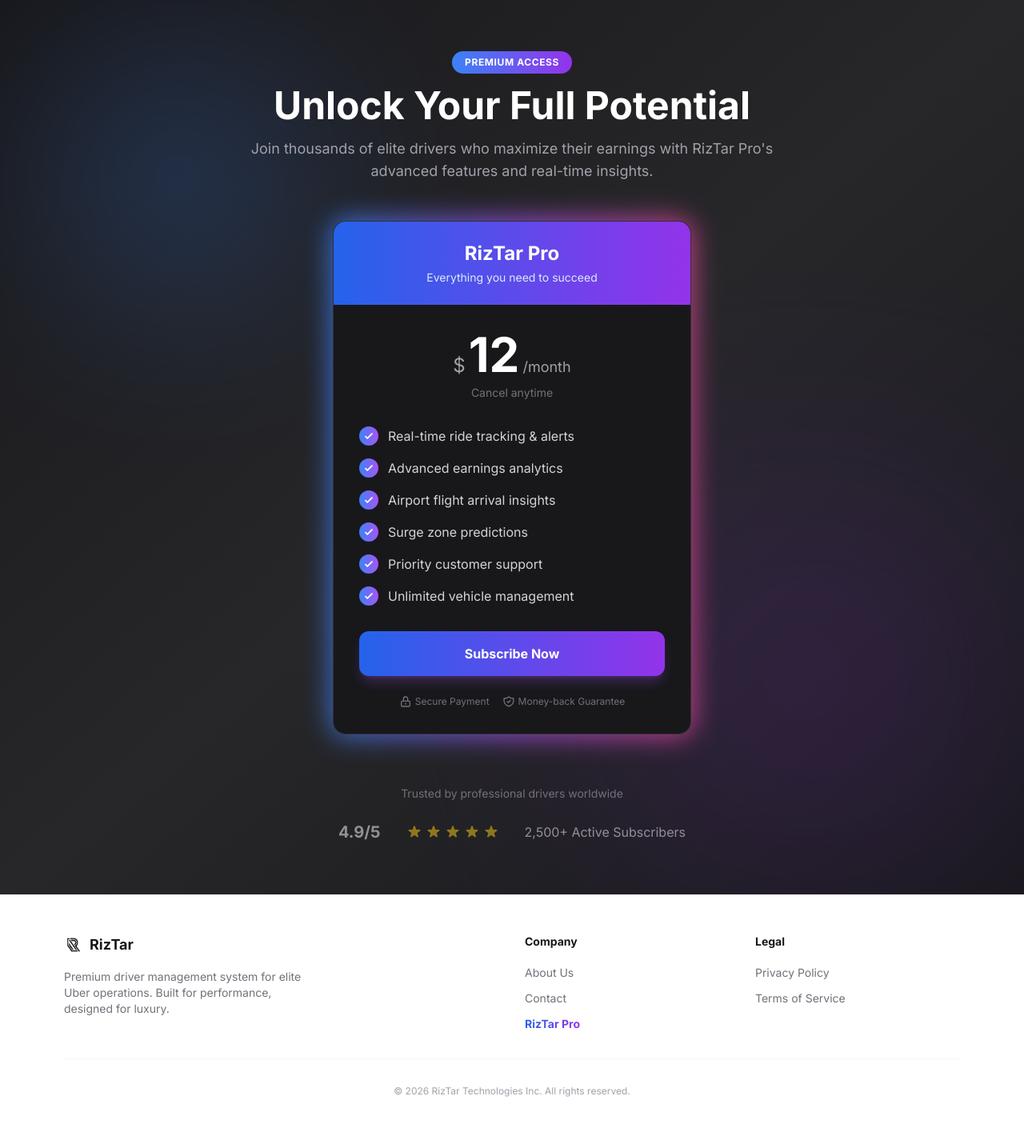
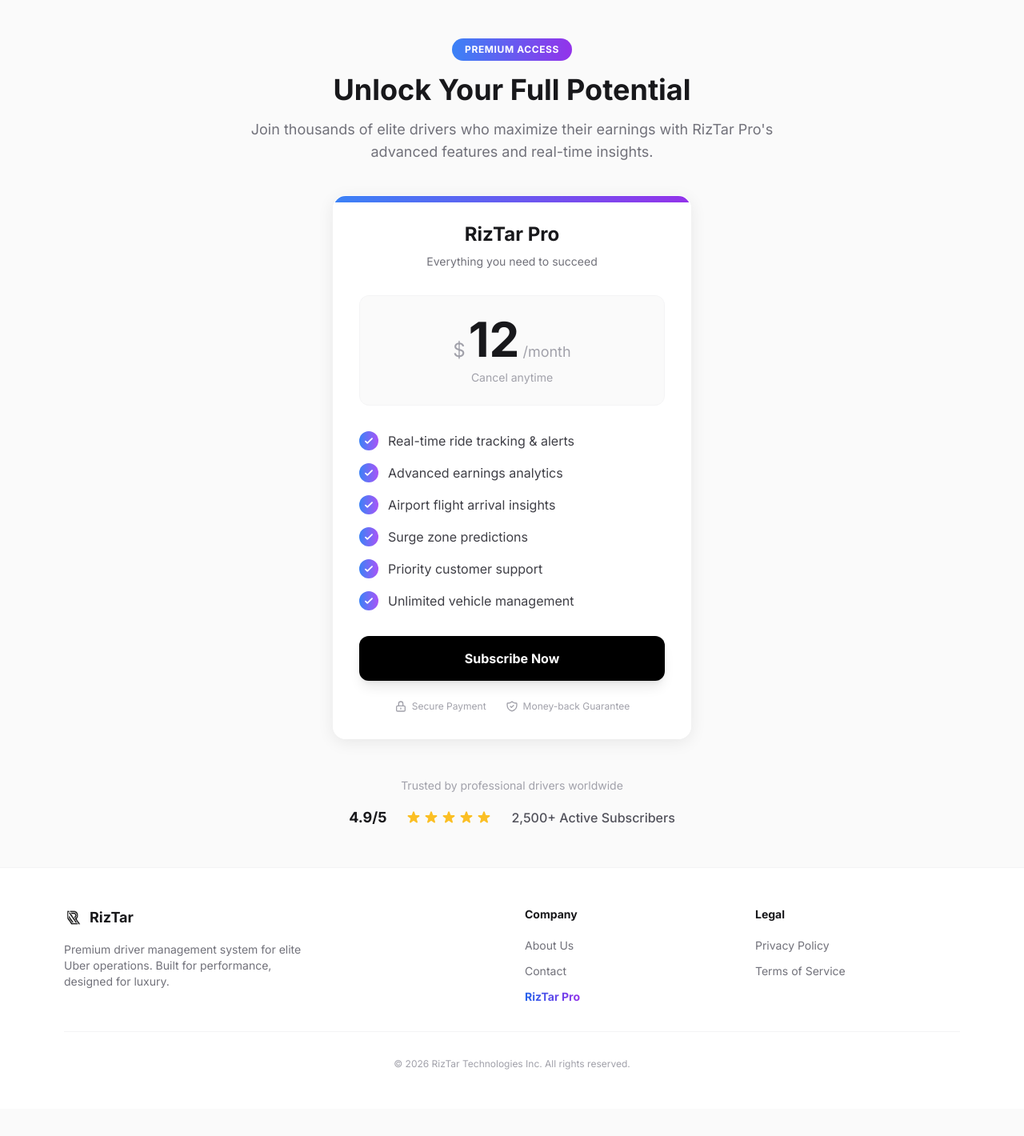
Before and after one commit to carvedkarma/Konvoy, a Flask app: page /subscription in a window 1280 px wide. Shown: the whole page at 80% size. After the commit the page ends 1337 px from the top, so only its background shows below. Run offline with Flask 3, Linux system fonts and the light colour scheme; some libraries are stand-ins or nearby versions.

Commit message:
Update subscription page to match website theme
Refactor the subscription page template to align with the light glassmorphism theme, utilizing light backgrounds, glass panel styling, and consistent gradient accents.

Replit-Commit-Author: Agent
Replit-Commit-Session-Id: c3240ac1-1bc8-4cf4-ba2a-ea4b2eef6a9a
Replit-Commit-Checkpoint-Type: full_checkpoint
Replit-Commit-Event-Id: 45721174-c3ea-421d-bae4-6f434151f93c
Replit-Commit-Screenshot-Url: https://storage.googleapis.com/screenshot-production-us-central1/250f0ca5-e4ac-4ffa-b33a-7dfd825ca120/c3240ac1-1bc8-4cf4-ba2a-ea4b2eef6a9a/SdCYnn0

```diff
--- a/uber/templates/subscription.html
+++ b/uber/templates/subscription.html
@@ -3,39 +3,31 @@
 {% block title %}RizTar Pro - Subscription{% endblock %}
 
 {% block content %}
-<div class="min-h-[85vh] relative overflow-hidden">
-    <div class="absolute inset-0 bg-gradient-to-br from-zinc-900 via-zinc-800 to-zinc-900"></div>
-    <div class="absolute inset-0 opacity-30">
-        <div class="absolute top-20 left-20 w-72 h-72 bg-blue-500 rounded-full filter blur-[120px]"></div>
-        <div class="absolute bottom-20 right-20 w-96 h-96 bg-purple-600 rounded-full filter blur-[150px]"></div>
-    </div>
-
-    <div class="relative z-10 max-w-5xl mx-auto px-4 py-16">
-        <div class="text-center mb-12">
+<div class="max-w-4xl mx-auto px-4 py-12">
+    <div class="text-center mb-10">
         <span class="inline-block px-4 py-1.5 bg-gradient-to-r from-blue-500 to-purple-600 text-white text-xs font-bold uppercase tracking-wider rounded-full mb-4">Premium Access</span>
-            <h1 class="text-4xl md:text-5xl font-bold text-white mb-4">Unlock Your Full Potential</h1>
-            <p class="text-zinc-400 text-lg max-w-2xl mx-auto">Join thousands of elite drivers who maximize their earnings with RizTar Pro's advanced features and real-time insights.</p>
+        <h1 class="text-4xl font-bold text-zinc-900 mb-4">Unlock Your Full Potential</h1>
+        <p class="text-zinc-500 text-lg max-w-2xl mx-auto">Join thousands of elite drivers who maximize their earnings with RizTar Pro's advanced features and real-time insights.</p>
     </div>
 
     <div class="flex justify-center">
         <div class="w-full max-w-md">
-                <div class="relative group">
-                    <div class="absolute -inset-1 bg-gradient-to-r from-blue-500 via-purple-500 to-pink-500 rounded-3xl blur-lg opacity-75 group-hover:opacity-100 transition duration-500"></div>
-
-                    <div class="relative bg-zinc-900 rounded-2xl border border-white/10 overflow-hidden">
-                        <div class="bg-gradient-to-r from-blue-600 to-purple-600 px-8 py-6 text-center">
-                            <h2 class="text-2xl font-bold text-white">RizTar Pro</h2>
-                            <p class="text-blue-100 text-sm mt-1">Everything you need to succeed</p>
-                        </div>
+            <div class="glass-panel rounded-2xl premium-shadow border border-white/20 relative overflow-hidden">
+                <div class="absolute top-0 left-0 w-full h-2 bg-gradient-to-r from-blue-500 to-purple-600"></div>
 
                 <div class="p-8">
                     <div class="text-center mb-8">
+                        <h2 class="text-2xl font-bold text-zinc-900 mb-2">RizTar Pro</h2>
+                        <p class="text-zinc-500 text-sm">Everything you need to succeed</p>
+                    </div>
+
+                    <div class="text-center mb-8 py-6 bg-zinc-50 rounded-xl border border-zinc-100">
                         <div class="flex items-baseline justify-center gap-1">
                             <span class="text-zinc-400 text-2xl">$</span>
-                                    <span class="text-6xl font-bold text-white">12</span>
+                            <span class="text-6xl font-bold text-zinc-900">12</span>
                             <span class="text-zinc-400 text-lg">/month</span>
                         </div>
-                                <p class="text-zinc-500 text-sm mt-2">Cancel anytime</p>
+                        <p class="text-zinc-400 text-sm mt-2">Cancel anytime</p>
                     </div>
 
                     <ul class="space-y-4 mb-8">
@@ -45,7 +37,7 @@
                                     <path stroke-linecap="round" stroke-linejoin="round" stroke-width="3" d="M5 13l4 4L19 7"/>
                                 </svg>
                             </div>
-                                    <span class="text-zinc-300">Real-time ride tracking & alerts</span>
+                            <span class="text-zinc-700">Real-time ride tracking & alerts</span>
                         </li>
                         <li class="flex items-center gap-3">
                             <div class="w-6 h-6 rounded-full bg-gradient-to-r from-blue-500 to-purple-500 flex items-center justify-center flex-shrink-0">
@@ -53,7 +45,7 @@
                                     <path stroke-linecap="round" stroke-linejoin="round" stroke-width="3" d="M5 13l4 4L19 7"/>
                                 </svg>
                             </div>
-                                    <span class="text-zinc-300">Advanced earnings analytics</span>
+                            <span class="text-zinc-700">Advanced earnings analytics</span>
                         </li>
                         <li class="flex items-center gap-3">
                             <div class="w-6 h-6 rounded-full bg-gradient-to-r from-blue-500 to-purple-500 flex items-center justify-center flex-shrink-0">
@@ -61,7 +53,7 @@
                                     <path stroke-linecap="round" stroke-linejoin="round" stroke-width="3" d="M5 13l4 4L19 7"/>
                                 </svg>
                             </div>
-                                    <span class="text-zinc-300">Airport flight arrival insights</span>
+                            <span class="text-zinc-700">Airport flight arrival insights</span>
                         </li>
                         <li class="flex items-center gap-3">
                             <div class="w-6 h-6 rounded-full bg-gradient-to-r from-blue-500 to-purple-500 flex items-center justify-center flex-shrink-0">
@@ -69,7 +61,7 @@
                                     <path stroke-linecap="round" stroke-linejoin="round" stroke-width="3" d="M5 13l4 4L19 7"/>
                                 </svg>
                             </div>
-                                    <span class="text-zinc-300">Surge zone predictions</span>
+                            <span class="text-zinc-700">Surge zone predictions</span>
                         </li>
                         <li class="flex items-center gap-3">
                             <div class="w-6 h-6 rounded-full bg-gradient-to-r from-blue-500 to-purple-500 flex items-center justify-center flex-shrink-0">
@@ -77,7 +69,7 @@
                                     <path stroke-linecap="round" stroke-linejoin="round" stroke-width="3" d="M5 13l4 4L19 7"/>
                                 </svg>
                             </div>
-                                    <span class="text-zinc-300">Priority customer support</span>
+                            <span class="text-zinc-700">Priority customer support</span>
                         </li>
                         <li class="flex items-center gap-3">
                             <div class="w-6 h-6 rounded-full bg-gradient-to-r from-blue-500 to-purple-500 flex items-center justify-center flex-shrink-0">
@@ -85,22 +77,22 @@
                                     <path stroke-linecap="round" stroke-linejoin="round" stroke-width="3" d="M5 13l4 4L19 7"/>
                                 </svg>
                             </div>
-                                    <span class="text-zinc-300">Unlimited vehicle management</span>
+                            <span class="text-zinc-700">Unlimited vehicle management</span>
                         </li>
                     </ul>
 
-                            <button class="w-full py-4 bg-gradient-to-r from-blue-600 to-purple-600 text-white font-bold rounded-xl hover:from-blue-500 hover:to-purple-500 transition-all duration-300 shadow-lg shadow-purple-500/25 hover:shadow-purple-500/40 transform hover:-translate-y-0.5">
+                    <button class="w-full py-4 bg-black text-white font-bold rounded-xl hover:bg-zinc-800 transition-all shadow-lg">
                         Subscribe Now
                     </button>
 
-                            <div class="flex items-center justify-center gap-4 mt-6 text-zinc-500 text-xs">
-                                <div class="flex items-center gap-1">
+                    <div class="flex items-center justify-center gap-6 mt-6 text-zinc-400 text-xs">
+                        <div class="flex items-center gap-1.5">
                             <svg class="w-4 h-4" fill="none" stroke="currentColor" viewBox="0 0 24 24">
                                 <path stroke-linecap="round" stroke-linejoin="round" stroke-width="2" d="M12 15v2m-6 4h12a2 2 0 002-2v-6a2 2 0 00-2-2H6a2 2 0 00-2 2v6a2 2 0 002 2zm10-10V7a4 4 0 00-8 0v4h8z"/>
                             </svg>
                             Secure Payment
                         </div>
-                                <div class="flex items-center gap-1">
+                        <div class="flex items-center gap-1.5">
                             <svg class="w-4 h-4" fill="none" stroke="currentColor" viewBox="0 0 24 24">
                                 <path stroke-linecap="round" stroke-linejoin="round" stroke-width="2" d="M9 12l2 2 4-4m5.618-4.016A11.955 11.955 0 0112 2.944a11.955 11.955 0 01-8.618 3.04A12.02 12.02 0 003 9c0 5.591 3.824 10.29 9 11.622 5.176-1.332 9-6.03 9-11.622 0-1.042-.133-2.052-.382-3.016z"/>
                             </svg>
@@ -111,21 +103,19 @@
             </div>
         </div>
     </div>
+
+    <div class="mt-12 text-center">
+        <p class="text-zinc-400 text-sm mb-4">Trusted by professional drivers worldwide</p>
+        <div class="flex justify-center items-center gap-6">
+            <div class="text-zinc-900 font-bold text-lg">4.9/5</div>
+            <div class="flex gap-0.5">
+                <svg class="w-5 h-5 text-amber-400 fill-current" viewBox="0 0 20 20"><path d="M9.049 2.927c.3-.921 1.603-.921 1.902 0l1.07 3.292a1 1 0 00.95.69h3.462c.969 0 1.371 1.24.588 1.81l-2.8 2.034a1 1 0 00-.364 1.118l1.07 3.292c.3.921-.755 1.688-1.54 1.118l-2.8-2.034a1 1 0 00-1.175 0l-2.8 2.034c-.784.57-1.838-.197-1.539-1.118l1.07-3.292a1 1 0 00-.364-1.118L2.98 8.72c-.783-.57-.38-1.81.588-1.81h3.461a1 1 0 00.951-.69l1.07-3.292z"/></svg>
+                <svg class="w-5 h-5 text-amber-400 fill-current" viewBox="0 0 20 20"><path d="M9.049 2.927c.3-.921 1.603-.921 1.902 0l1.07 3.292a1 1 0 00.95.69h3.462c.969 0 1.371 1.24.588 1.81l-2.8 2.034a1 1 0 00-.364 1.118l1.07 3.292c.3.921-.755 1.688-1.54 1.118l-2.8-2.034a1 1 0 00-1.175 0l-2.8 2.034c-.784.57-1.838-.197-1.539-1.118l1.07-3.292a1 1 0 00-.364-1.118L2.98 8.72c-.783-.57-.38-1.81.588-1.81h3.461a1 1 0 00.951-.69l1.07-3.292z"/></svg>
+                <svg class="w-5 h-5 text-amber-400 fill-current" viewBox="0 0 20 20"><path d="M9.049 2.927c.3-.921 1.603-.921 1.902 0l1.07 3.292a1 1 0 00.95.69h3.462c.969 0 1.371 1.24.588 1.81l-2.8 2.034a1 1 0 00-.364 1.118l1.07 3.292c.3.921-.755 1.688-1.54 1.118l-2.8-2.034a1 1 0 00-1.175 0l-2.8 2.034c-.784.57-1.838-.197-1.539-1.118l1.07-3.292a1 1 0 00-.364-1.118L2.98 8.72c-.783-.57-.38-1.81.588-1.81h3.461a1 1 0 00.951-.69l1.07-3.292z"/></svg>
+                <svg class="w-5 h-5 text-amber-400 fill-current" viewBox="0 0 20 20"><path d="M9.049 2.927c.3-.921 1.603-.921 1.902 0l1.07 3.292a1 1 0 00.95.69h3.462c.969 0 1.371 1.24.588 1.81l-2.8 2.034a1 1 0 00-.364 1.118l1.07 3.292c.3.921-.755 1.688-1.54 1.118l-2.8-2.034a1 1 0 00-1.175 0l-2.8 2.034c-.784.57-1.838-.197-1.539-1.118l1.07-3.292a1 1 0 00-.364-1.118L2.98 8.72c-.783-.57-.38-1.81.588-1.81h3.461a1 1 0 00.951-.69l1.07-3.292z"/></svg>
+                <svg class="w-5 h-5 text-amber-400 fill-current" viewBox="0 0 20 20"><path d="M9.049 2.927c.3-.921 1.603-.921 1.902 0l1.07 3.292a1 1 0 00.95.69h3.462c.969 0 1.371 1.24.588 1.81l-2.8 2.034a1 1 0 00-.364 1.118l1.07 3.292c.3.921-.755 1.688-1.54 1.118l-2.8-2.034a1 1 0 00-1.175 0l-2.8 2.034c-.784.57-1.838-.197-1.539-1.118l1.07-3.292a1 1 0 00-.364-1.118L2.98 8.72c-.783-.57-.38-1.81.588-1.81h3.461a1 1 0 00.951-.69l1.07-3.292z"/></svg>
             </div>
-
-        <div class="mt-16 text-center">
-            <p class="text-zinc-500 text-sm mb-6">Trusted by professional drivers worldwide</p>
-            <div class="flex justify-center items-center gap-8 opacity-50">
-                <div class="text-white font-bold text-xl">4.9/5</div>
-                <div class="flex gap-1">
-                    <svg class="w-5 h-5 text-yellow-400 fill-current" viewBox="0 0 20 20"><path d="M9.049 2.927c.3-.921 1.603-.921 1.902 0l1.07 3.292a1 1 0 00.95.69h3.462c.969 0 1.371 1.24.588 1.81l-2.8 2.034a1 1 0 00-.364 1.118l1.07 3.292c.3.921-.755 1.688-1.54 1.118l-2.8-2.034a1 1 0 00-1.175 0l-2.8 2.034c-.784.57-1.838-.197-1.539-1.118l1.07-3.292a1 1 0 00-.364-1.118L2.98 8.72c-.783-.57-.38-1.81.588-1.81h3.461a1 1 0 00.951-.69l1.07-3.292z"/></svg>
-                    <svg class="w-5 h-5 text-yellow-400 fill-current" viewBox="0 0 20 20"><path d="M9.049 2.927c.3-.921 1.603-.921 1.902 0l1.07 3.292a1 1 0 00.95.69h3.462c.969 0 1.371 1.24.588 1.81l-2.8 2.034a1 1 0 00-.364 1.118l1.07 3.292c.3.921-.755 1.688-1.54 1.118l-2.8-2.034a1 1 0 00-1.175 0l-2.8 2.034c-.784.57-1.838-.197-1.539-1.118l1.07-3.292a1 1 0 00-.364-1.118L2.98 8.72c-.783-.57-.38-1.81.588-1.81h3.461a1 1 0 00.951-.69l1.07-3.292z"/></svg>
-                    <svg class="w-5 h-5 text-yellow-400 fill-current" viewBox="0 0 20 20"><path d="M9.049 2.927c.3-.921 1.603-.921 1.902 0l1.07 3.292a1 1 0 00.95.69h3.462c.969 0 1.371 1.24.588 1.81l-2.8 2.034a1 1 0 00-.364 1.118l1.07 3.292c.3.921-.755 1.688-1.54 1.118l-2.8-2.034a1 1 0 00-1.175 0l-2.8 2.034c-.784.57-1.838-.197-1.539-1.118l1.07-3.292a1 1 0 00-.364-1.118L2.98 8.72c-.783-.57-.38-1.81.588-1.81h3.461a1 1 0 00.951-.69l1.07-3.292z"/></svg>
-                    <svg class="w-5 h-5 text-yellow-400 fill-current" viewBox="0 0 20 20"><path d="M9.049 2.927c.3-.921 1.603-.921 1.902 0l1.07 3.292a1 1 0 00.95.69h3.462c.969 0 1.371 1.24.588 1.81l-2.8 2.034a1 1 0 00-.364 1.118l1.07 3.292c.3.921-.755 1.688-1.54 1.118l-2.8-2.034a1 1 0 00-1.175 0l-2.8 2.034c-.784.57-1.838-.197-1.539-1.118l1.07-3.292a1 1 0 00-.364-1.118L2.98 8.72c-.783-.57-.38-1.81.588-1.81h3.461a1 1 0 00.951-.69l1.07-3.292z"/></svg>
-                    <svg class="w-5 h-5 text-yellow-400 fill-current" viewBox="0 0 20 20"><path d="M9.049 2.927c.3-.921 1.603-.921 1.902 0l1.07 3.292a1 1 0 00.95.69h3.462c.969 0 1.371 1.24.588 1.81l-2.8 2.034a1 1 0 00-.364 1.118l1.07 3.292c.3.921-.755 1.688-1.54 1.118l-2.8-2.034a1 1 0 00-1.175 0l-2.8 2.034c-.784.57-1.838-.197-1.539-1.118l1.07-3.292a1 1 0 00-.364-1.118L2.98 8.72c-.783-.57-.38-1.81.588-1.81h3.461a1 1 0 00.951-.69l1.07-3.292z"/></svg>
-                </div>
-                <div class="text-white">2,500+ Active Subscribers</div>
-            </div>
+            <div class="text-zinc-600 font-medium">2,500+ Active Subscribers</div>
         </div>
     </div>
 </div>
```
Lines whose indentation alone changed are shown as unchanged.
